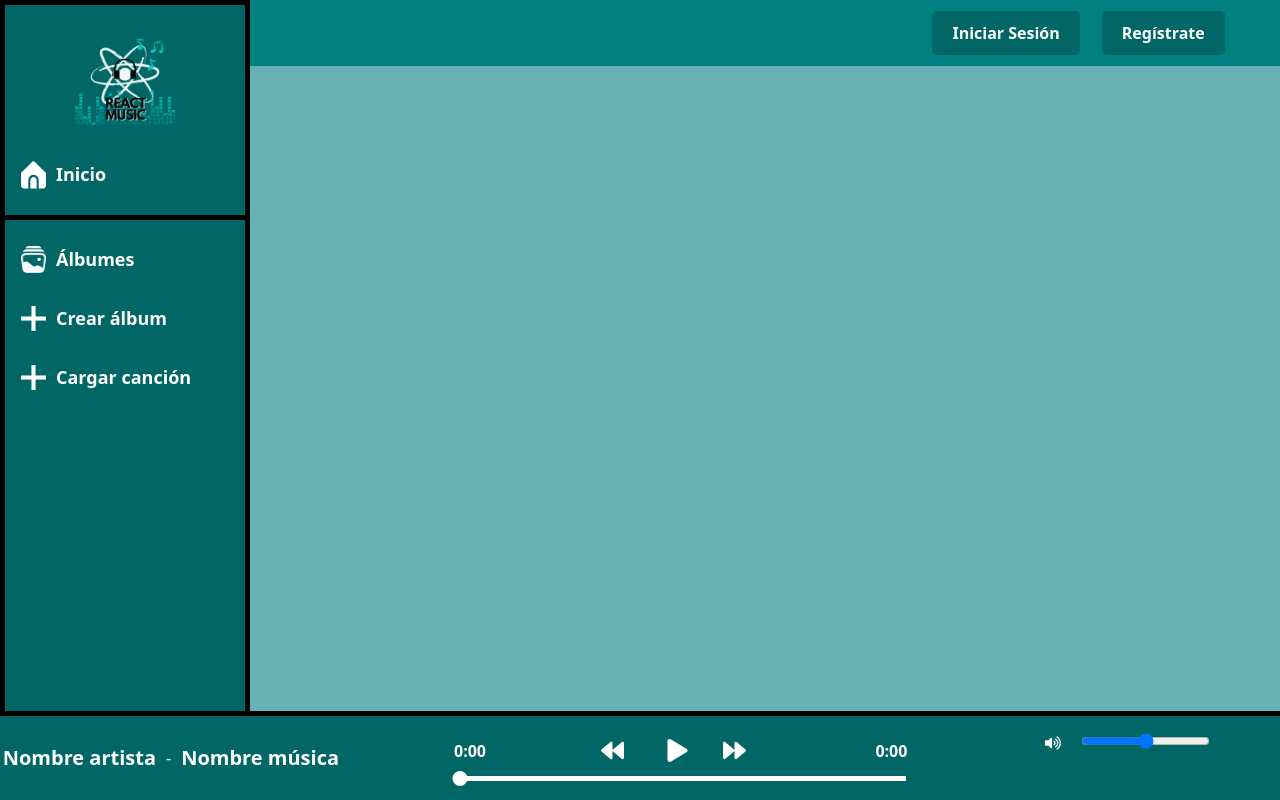
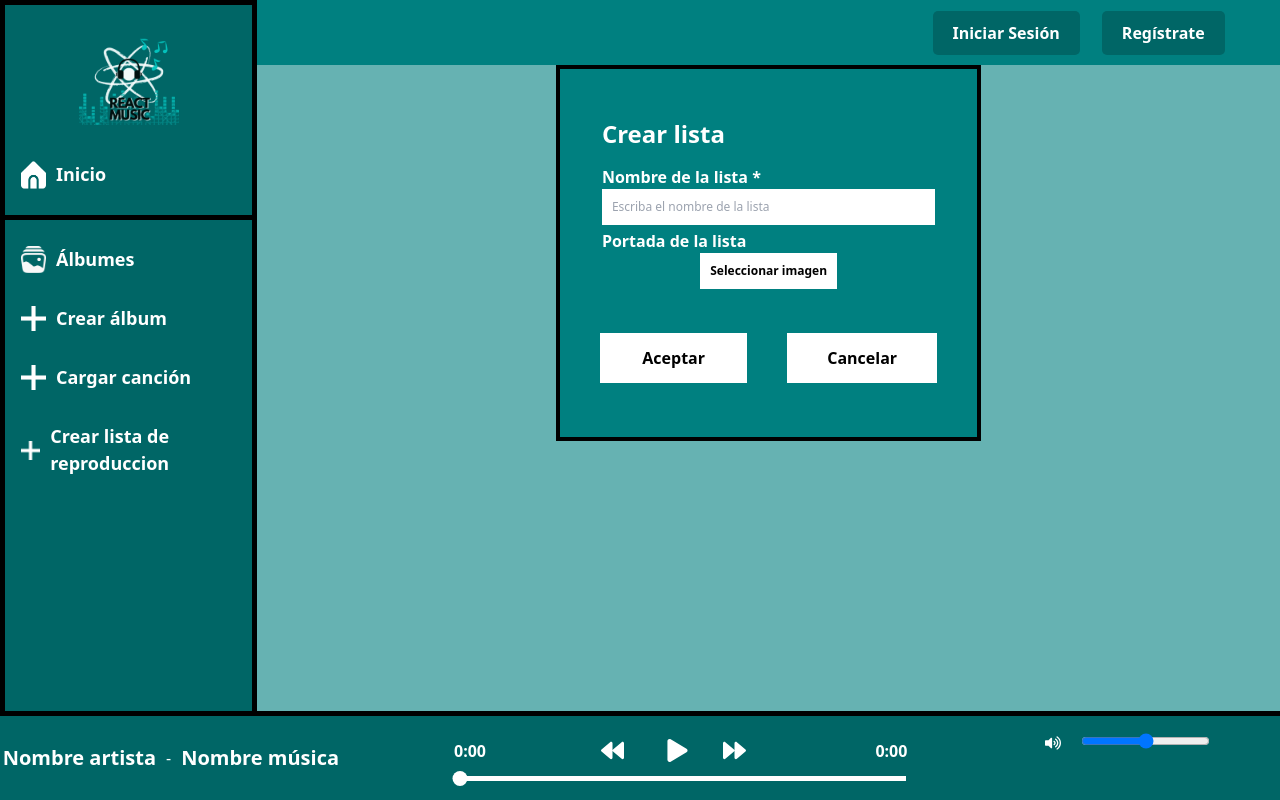
Before and after one commit to IVANCCAMA/Spotify-React, a React (Create React App) app in the folder spotify/: page /listaReproduccion in a window 1280 px wide. Built offline with nearby package versions, Linux system fonts and the light colour scheme; some icons are missing.

Commit message:
lista de reproduccion

```diff
--- a/spotify/src/App.js
+++ b/spotify/src/App.js
@@ -11,6 +11,7 @@ import ListaCanciones from './components/listaCanciones';
 import { ListProvider } from './components/ListContext';
 import PerfilUsuario from './components/perfilUsuario';
 import Encabeazado from "./components/encabezado";
+import CrearListaReproduccion from './components/listaReproduccion';
 
 function App() {
   return (
@@ -25,6 +26,7 @@ function App() {
                 <Route path="/" element={<Inicio />} />
                 <Route path="/Albumes" element={<ListaAlbumes />} />
                 <Route path="/crearAlbum" element={<CrearLista />} />
+                <Route path="/listaReproduccion" element={<CrearListaReproduccion />} />
                 <Route path="/añadirCancion" element={<AñadirCancion />} />
                 <Route path="/registro" element={<Registro />} />
                 <Route path="/perfil" element={< PerfilUsuario />} />
--- a/spotify/src/components/form.css
+++ b/spotify/src/components/form.css
@@ -20,7 +20,7 @@
     max-height: 100%;
     margin: 0 auto;
     margin-top: 47px;
-    margin-bottom: -15px;
+    margin-bottom: 10px;
 }
 .modal-box .inter-modal {
     display: flex;
@@ -114,6 +114,7 @@
     display: flex;
     justify-content: center;
     margin-top: 0px;
+
 }
 
 /* Estilo de validación */
@@ -230,3 +231,12 @@
     text-decoration: none;
     text-align: center; /* Alinea el texto al centro */
 }
+
+
+.titulo_crearLista{
+    font-weight: bold;
+    font-size: 24px;
+    color: #fff;
+    margin-left: 10%;
+    margin-bottom: 3%;
+}
--- /dev/null
+++ b/spotify/src/components/listaReproduccion.js
@@ -0,0 +1,266 @@
+import axios from 'axios';
+import React, { useState, useEffect } from 'react';
+import { Link } from 'react-router-dom';
+import { SubirPortada, deleteFile, recuperarUrlPortada } from '../firebase/config';
+import { alfanumerico } from './form.js';
+import './form.css';
+import Alerta from './alerta';
+
+function CrearListaReproduccion() {
+  const database = 'https://spfisbackend-production.up.railway.app/api';
+  const [botonHabilitado, setBotonHabilitado] = useState(true);
+  const [isModalOpen, setIsModalOpen] = useState(false);
+  const [modalMessage, setModalMessage] = useState("");
+  const [isOnline, setIsOnline] = useState(window.navigator.onLine); // Verifica si hay conexión inicialmente
+
+
+  const handleOnlineStatusChange = () => {
+    setIsOnline(window.navigator.onLine);
+  };
+
+  useEffect(() => {
+    mostrarNombreArchivo();
+  }, [botonHabilitado, isModalOpen, modalMessage]);
+
+  useEffect(() => {
+    window.addEventListener('online', handleOnlineStatusChange);
+    window.addEventListener('offline', handleOnlineStatusChange);
+
+    return () => {
+      window.removeEventListener('online', handleOnlineStatusChange);
+      window.removeEventListener('offline', handleOnlineStatusChange);
+    };
+  }, []);
+
+  const [redirectTo, setRedirectTo] = useState(null);
+
+  function handleCloseAndRedirect() {
+      setIsModalOpen(false);
+      if (redirectTo) {
+          window.location.replace(redirectTo);
+      }
+  }
+
+
+
+  const validarCampos = async (campos) => {
+    if (campos.titulo.length > 20 || campos.titulo.length < 1 || !alfanumerico(campos.titulo)) {
+      document.getElementById('titulo_lista').classList.add('active');
+      return null;
+    }
+    if (campos.archivo.length < 1) {
+      console.log("No se selecciono archivo");
+      return null;
+    }
+
+  };
+
+  const validarFormatoArchivo = async (archivo) => {
+    const formatosPermitidos = ["jpeg", "png"];
+    for (const formato of formatosPermitidos) {
+      if (archivo.type.includes(formato)) {
+        return true;
+      }
+    }
+    return false;
+  };
+
+  const subirFirebase = async (archivo) => {
+    try {
+      const portadaInfo = await SubirPortada(archivo);
+      const imageUrl = await recuperarUrlPortada(portadaInfo);
+      return { url: imageUrl, filePath: portadaInfo };
+    } catch (error) {
+      console.error('Error:', error);
+    }
+  };
+
+  const subirBD = async (nuevoAlbum) => {
+    try {
+      const query = `/lista_canciones/`;
+      await axios.post(`${database}${query}`, nuevoAlbum);
+      return true;
+    } catch (error) {
+      console.error('Error al obtener la lista de usuarios:', error);
+      return false;
+    }
+  };
+
+  const validarForm = async (e) => {
+
+    setBotonHabilitado(false);
+    try {
+      if (isOnline) {
+        e.preventDefault();
+
+        const campos = {
+          titulo: eliminarEspacios(document.getElementById('titulo_lista').value).trim(),
+          archivo: document.getElementById('archivo').files
+        };
+
+        const nuevoAlbum = await validarCampos(campos);
+        if (nuevoAlbum === null) {
+          setModalMessage(`Asegúrese de que todos los campos estén llenados correctamente`);
+          setIsModalOpen(true);
+          return;
+        }
+
+        const archivo = campos.archivo[0];
+        if (!await validarFormatoArchivo(archivo)) {
+          setModalMessage(`Formato de archivo no válido`);
+          setIsModalOpen(true);
+          return;
+        }
+
+        const maxSize = 5 * 1024 * 1024; // 15 MB en bytes
+        if (archivo.size > maxSize) {
+          setModalMessage(`Tamaño máximo de 5 MB excedido`);
+          setIsModalOpen(true);
+          return;
+        }
+
+        try {
+          const resultado = await subirFirebase(archivo);
+          nuevoAlbum.path_image = resultado.url;
+
+          const subidaExitosa = await subirBD(nuevoAlbum);
+          if (!subidaExitosa) {
+            deleteFile(resultado.filePath);
+            e.preventDefault();
+            setModalMessage(`Error al cargar la imágen. Intente más tarde`);
+            setIsModalOpen(true);
+            return;
+          }
+          setModalMessage(`Lista creada exitosamente`);
+          setIsModalOpen(true);
+          setRedirectTo("/");
+
+        } catch (error) {
+          console.error('Error:', error);
+          setModalMessage(`Error al subir o procesar el archivo`);
+          setIsModalOpen(true);
+        }
+      } else {
+        e.preventDefault();
+        setModalMessage('Hubo un error al crear la carpeta, Intenta nuevamente');
+        setIsModalOpen(true);
+      }
+    } catch (error) {
+      e.preventDefault();
+      setModalMessage('Hubo un error al crear la lista, Intenta nuevamente');
+      setIsModalOpen(true);
+    } finally {
+      // Una vez que se complete, habilitar el botón nuevamente
+      setBotonHabilitado(true);
+    }
+  };
+
+  const mostrarNombreArchivo = async () => {
+    const file = document.getElementById('archivo');
+
+    if (file.files && file.files.length > 0) {
+      file.previousElementSibling.innerText = file.files[0].name;
+      file.previousElementSibling.style.display = 'block';
+      file.nextElementSibling.value = "X";
+      file.nextElementSibling.classList.add('active');
+    }
+  };
+
+  const eliminarEspacios = (value) => {
+    if (value === " ") {
+      return "";
+    }
+    return value.replace(/\s+/g, ' ');
+  };
+
+  const handle = (e, alfanumericoFunc) => {
+    let newValue = eliminarEspacios(e.target.value);
+    if (alfanumericoFunc(newValue)) {
+      e.target.classList.remove('active');
+    } else {
+      e.target.classList.add('active');
+    }
+    if (newValue.length > 20) {
+      newValue = newValue.slice(0, 20);
+    }
+    e.target.value = newValue;
+  };
+
+  return (
+
+
+
+
+    <div className="modal-form">
+      <form className="modal-box" id="form" onSubmit={validarForm}>
+        <div className="inter-modal">
+
+
+          <div className="campo">
+
+
+        <div className="titulo_crearLista">
+          <label htmlFor="titulo_lista">Crear lista</label>
+                </div>
+
+            <div className="input-box">
+
+              <label htmlFor="titulo_lista">Nombre de la lista *</label>
+              <input autoFocus required
+                type="text"
+                className="validar"
+                id="titulo_lista"
+                name="titulo_lista"
+                placeholder="Escriba el nombre de la lista"
+                onChange={(e) => { handle(e, alfanumerico); }}
+                onBlur={(e) => { e.target.value = e.target.value.trim(); }}
+              />
+            </div>
+          </div>
+
+
+
+          {/* SELECCIONAR ARCHIVO */}
+
+
+          <div className="campo campo-cargar-cancion">
+            <div className="input-box">
+              <label>Portada de la lista</label>
+              <div className="seleccionarArchivo">
+                <span className="nombreArchivo" id="nombreArchivo"></span> {/* Mostrar nombre del archivo */}
+                <input
+                  type="file"
+                  name="archivo"
+                  id="archivo"
+                  accept=".png, .jpg, .jpeg"
+                  style={{ display: 'none' }}
+                  onChange={mostrarNombreArchivo}
+                />
+                <input
+                  type="button"
+                  className="btn-subir bg-white"
+                  onClick={() => { document.getElementById('archivo').click(); }}
+                  value="Seleccionar imagen"
+                />
+              </div>
+            </div>
+          </div>
+
+          <div className="campo">
+            <div className="btn-box">
+              <button type="submit" className="btn-next" disabled={!botonHabilitado}>Aceptar</button>
+              <Link to="/"><button to="/" className="custom-link">Cancelar</button></Link>
+            </div>
+          </div>
+        </div>
+      </form>
+      <Alerta
+        isOpen={isModalOpen}
+        mensaje={modalMessage}
+        onClose={handleCloseAndRedirect}
+      />
+    </div>
+  );
+}
+
+export default CrearListaReproduccion;
--- a/spotify/src/components/menuLateral.js
+++ b/spotify/src/components/menuLateral.js
@@ -13,7 +13,8 @@ function MenuLateral() {
     { separador: true },
     { to: '/Albumes', src: group, alt: 'Álbumes', title: 'Álbumes' },
     { to: '/crearAlbum', src: plus, alt: 'Crear álbum', title: 'Crear álbum' },
-    { to: '/añadirCancion', src: plus, alt: 'Cargar canción', title: 'Cargar canción' }
+    { to: '/añadirCancion', src: plus, alt: 'Cargar canción', title: 'Cargar canción' },
+    { to: '/listaReproduccion', src: plus, alt: 'Crear lista de reproduccion', title: 'Crear lista de reproduccion' }
   ];
 
   return (
```
